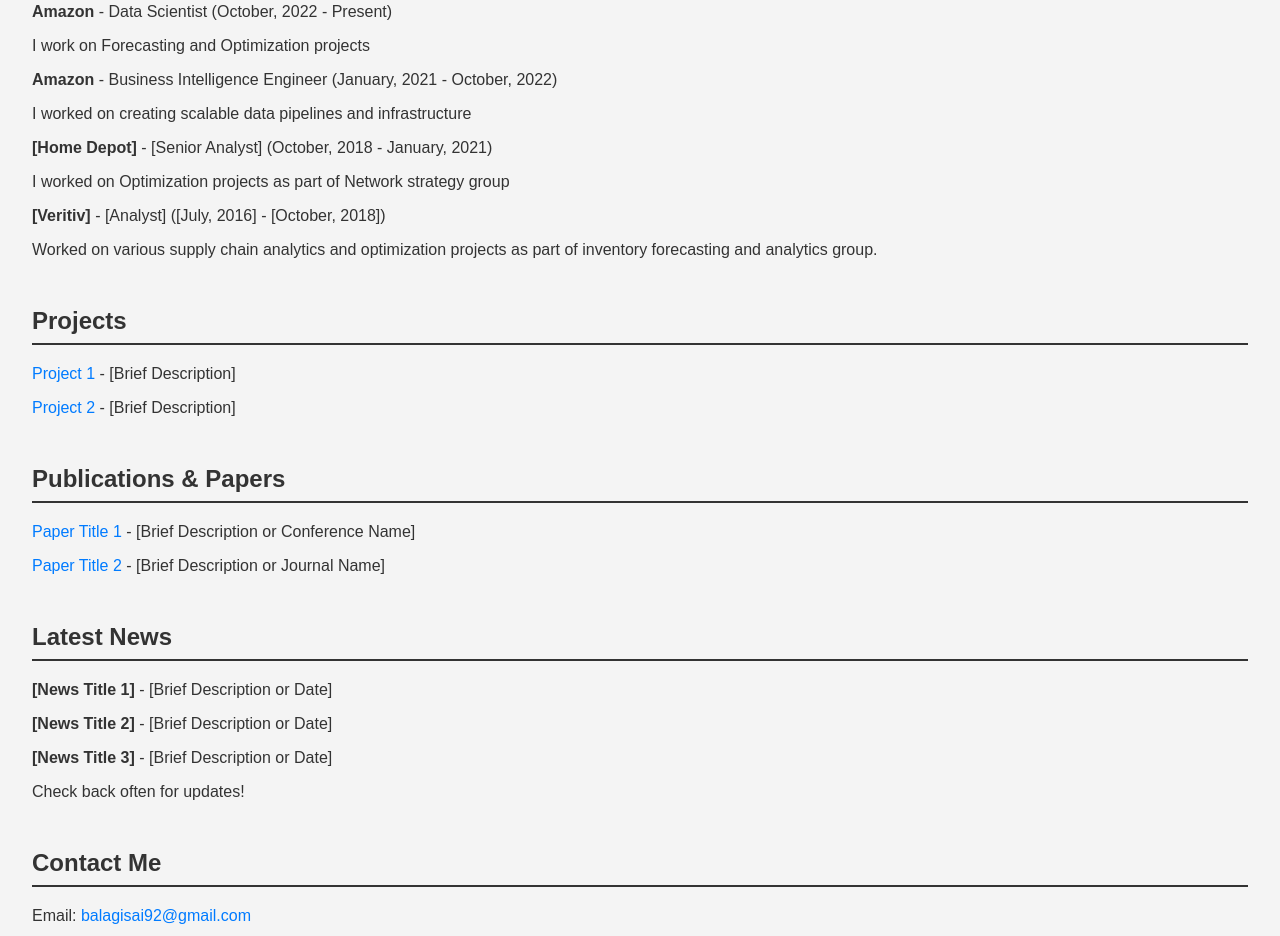
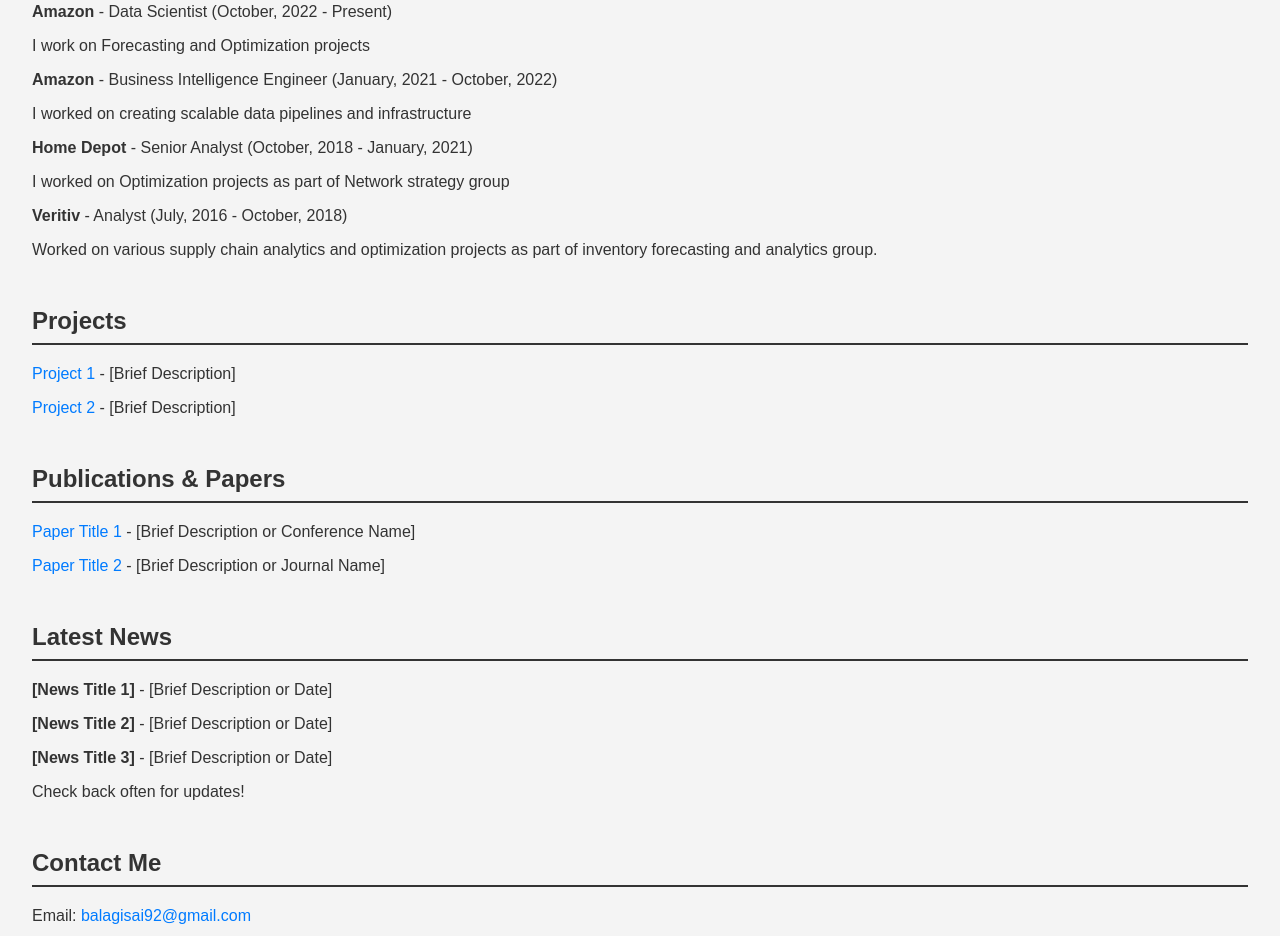
Before and after one commit to saibalagi006/saibalagi006.github.io, a plain HTML site: page index.html in a window 1280 px wide. Shown: the part 844-1780 px from the top of the page. Drawn offline with Linux system fonts and the light colour scheme.

Commit message:
Update index.html

```diff
--- a/index.html
+++ b/index.html
@@ -47,10 +47,10 @@
                 <li><strong>Amazon</strong> - Business Intelligence Engineer (January, 2021 - October, 2022)
                     <p>I worked on creating scalable data pipelines and infrastructure</p>
                 </li>
-                <li><strong>[Home Depot]</strong> - [Senior Analyst] (October, 2018 - January, 2021)
+                <li><strong>Home Depot</strong> - Senior Analyst (October, 2018 - January, 2021)
                     <p>I worked on Optimization projects as part of Network strategy group</p>
                 </li>
-                <li><strong>[Veritiv]</strong> - [Analyst] ([July, 2016] - [October, 2018])
+                <li><strong>Veritiv</strong> - Analyst (July, 2016 - October, 2018)
                     <p>Worked on various supply chain analytics and optimization projects as part of inventory forecasting and analytics group. </p>
                 </li>
 
```
